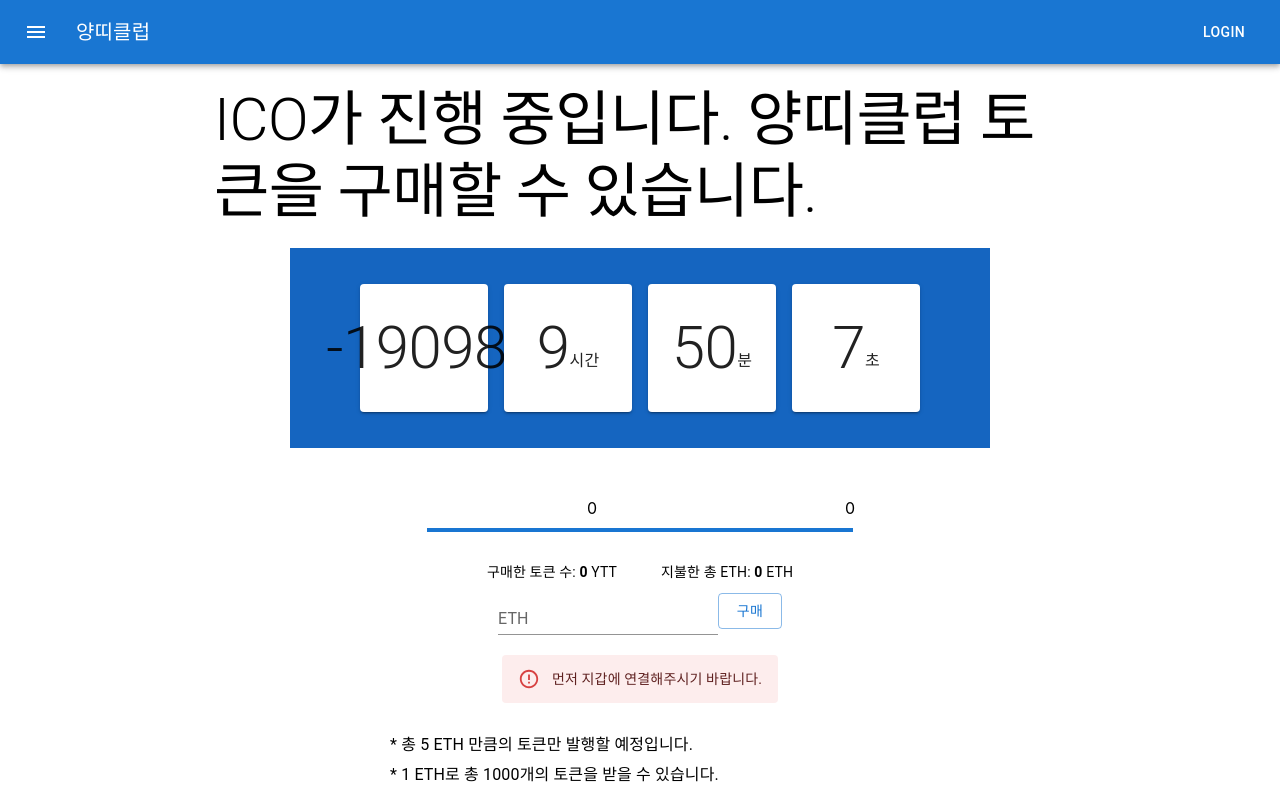
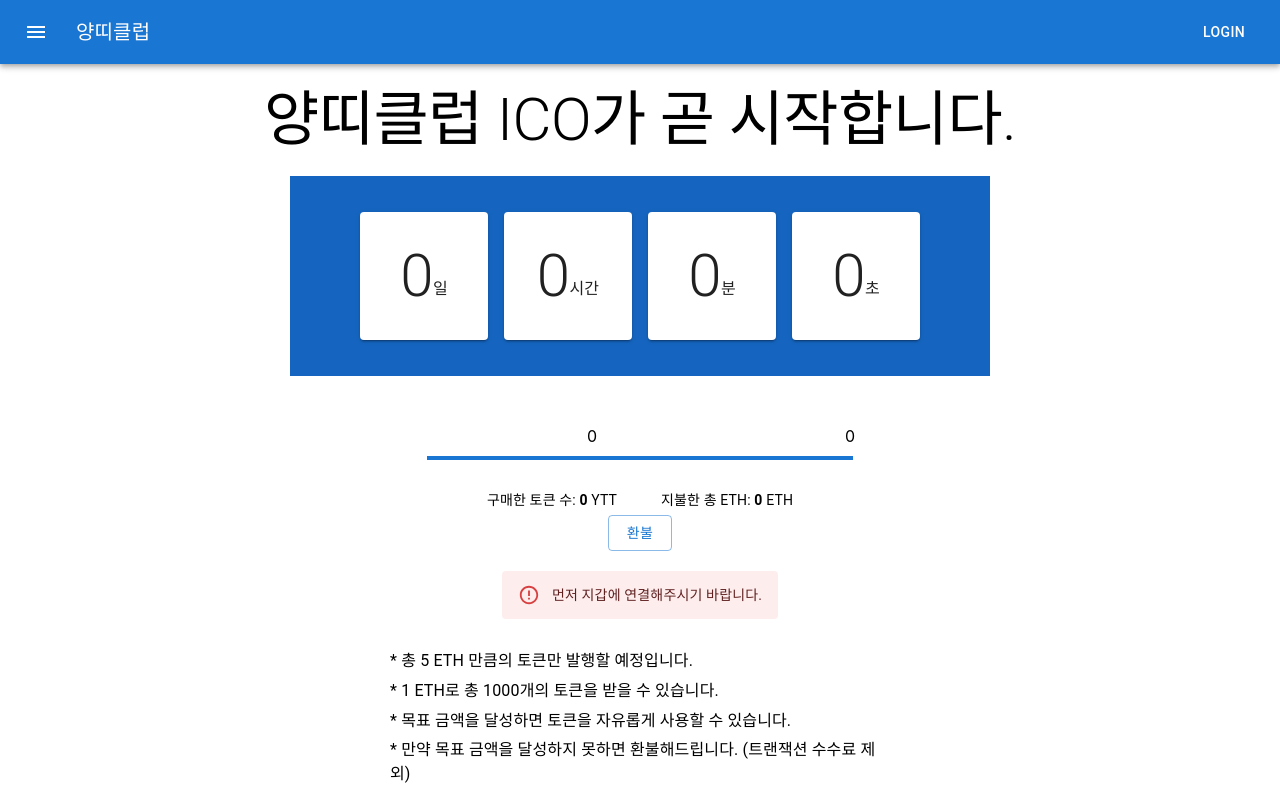
Before and after one commit to JJakDDo/ICOPractice, a React (Vite) app in the folder client/: page / in a window 1280 px wide. Shown: the top 793 px of the page. Built offline with nearby package versions, Linux system fonts and the light colour scheme.

Commit message:
feat: refund eth

```diff
--- a/client/src/App.jsx
+++ b/client/src/App.jsx
@@ -20,6 +20,8 @@ function App() {
   const [signer, setSigner] = useState({});
   const [account, setAccount] = useState("");
   const [isLogin, setIsLogin] = useState(false);
+  const [isOver, setIsOver] = useState(false);
+  const [hasReachedGoal, setHasReachedGoal] = useState(false);
   const [crowdSaleContract, setCrowdSaleContract] = useState({});
   const [tokenContract, setTokenContract] = useState({});
   const [hasStarted, setHasStarted] = useState(false);
@@ -35,6 +37,11 @@ function App() {
 
     console.log(_account);
     console.log(ethers.utils.formatEther(balance));
+  };
+
+  const checkIfReachedGoal = async () => {
+    const hasReach = await crowdSaleContract.hasReachedGoal();
+    setHasReachedGoal(hasReach);
   };
 
   useEffect(() => {
@@ -53,6 +60,12 @@ function App() {
     };
     getProvdierAndContract();
   }, []);
+
+  useEffect(() => {
+    if (isOver) {
+      checkIfReachedGoal();
+    }
+  }, [isOver]);
   return (
     <>
       <Navbar
@@ -73,6 +86,7 @@ function App() {
           crowdSaleContract={crowdSaleContract}
           hasStarted={hasStarted}
           setHasStarted={setHasStarted}
+          setIsOver={setIsOver}
         />
         <Goal crowdSaleContract={crowdSaleContract} />
         <Fund
@@ -81,6 +95,8 @@ function App() {
           hasStarted={hasStarted}
           account={account}
           tokenContract={tokenContract}
+          isOver={isOver}
+          hasReachedGoal={hasReachedGoal}
         />
         <Info crowdSaleContract={crowdSaleContract} />
       </Container>
--- a/client/src/component/Fund.jsx
+++ b/client/src/component/Fund.jsx
@@ -12,6 +12,8 @@ const Fund = ({
   isLogin,
   hasStarted,
   account,
+  isOver,
+  hasReachedGoal,
 }) => {
   const [currentFunded, setCurrentFunded] = useState(0);
   const [currentToken, setCurrentToken] = useState(0);
@@ -20,6 +22,7 @@ const Fund = ({
   const [isLTMin, setIsLTMin] = useState(false);
   const [isGTMax, setIsGTMax] = useState(false);
   const [isError, setIsError] = useState(false);
+  const [refundMsg, setRefundMsg] = useState("");
 
   const [fundAmount, setFundAmount] = useState("");
   const getFundInfo = async () => {
@@ -33,6 +36,15 @@ const Fund = ({
     console.log(ethers.utils.formatEther(_min));
     setMin(ethers.utils.formatEther(_min));
     setMax(ethers.utils.formatEther(_max));
+  };
+
+  const refund = async () => {
+    try {
+      //await crowdSaleContract.claimRefund();
+      setRefundMsg(`${currentFunded} ETH가 환불되었습니다.`);
+    } catch (err) {
+      console.log(err);
+    }
   };
 
   useEffect(() => {
@@ -95,9 +107,14 @@ const Fund = ({
           alignItems: "center",
         }}
       >
+        {!isOver ? (
+          <>
             <TextField
               {...(isLTMin
-            ? { error: true, helperText: "0.001ETH 보다 더 구매해야합니다." }
+                ? {
+                    error: true,
+                    helperText: "0.001ETH 보다 더 구매해야합니다.",
+                  }
                 : isGTMax
                 ? {
                     error: true,
@@ -114,6 +131,21 @@ const Fund = ({
             <Button variant='outlined' onClick={buyToken}>
               구매
             </Button>
+          </>
+        ) : hasReachedGoal ? (
+          <Typography variant='h7' gutterBottom>
+            ICO가 성공적입니다! 토큰을 자유롭게 사용하실 수 있습니다!
+          </Typography>
+        ) : (
+          <>
+            <Button variant='outlined' onClick={refund}>
+              환불
+            </Button>
+            <Typography variant='body2' gutterBottom>
+              {refundMsg}
+            </Typography>
+          </>
+        )}
       </Box>
       <br />
       {isLogin || (
--- a/client/src/component/Timer.jsx
+++ b/client/src/component/Timer.jsx
@@ -10,7 +10,7 @@ const style = {
   alignItems: "center",
 };
 
-const Timer = ({ crowdSaleContract, hasStarted, setHasStarted }) => {
+const Timer = ({ crowdSaleContract, hasStarted, setHasStarted, setIsOver }) => {
   const [openingTime, setOpeningTime] = useState(0);
   const [closingTime, setClosingTime] = useState(0);
   const [days, setDays] = useState(0);
@@ -37,9 +37,12 @@ const Timer = ({ crowdSaleContract, hasStarted, setHasStarted }) => {
       if (currentTime < openingTime) {
         time = openingTime - currentTime;
         setHasStarted(false);
-      } else {
+      } else if (currentTime < closingTime) {
         time = closingTime - currentTime;
         setHasStarted(true);
+      } else {
+        setIsOver(true);
+        return;
       }
       const day = Math.floor(time / 86400);
       setDays(day);
```
Lines whose indentation alone changed are shown as unchanged.
